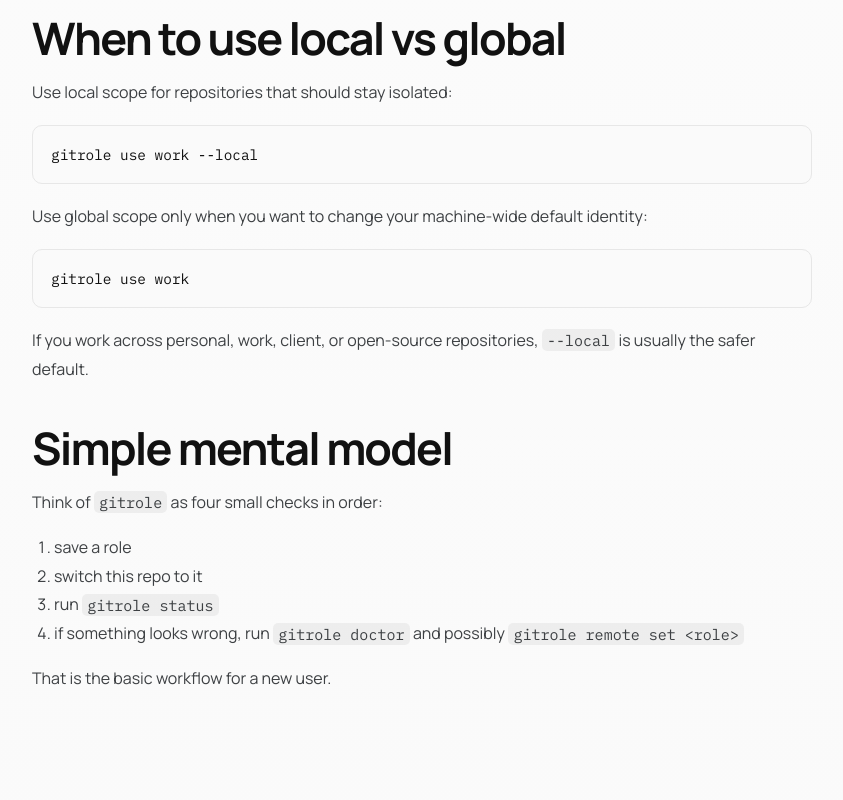
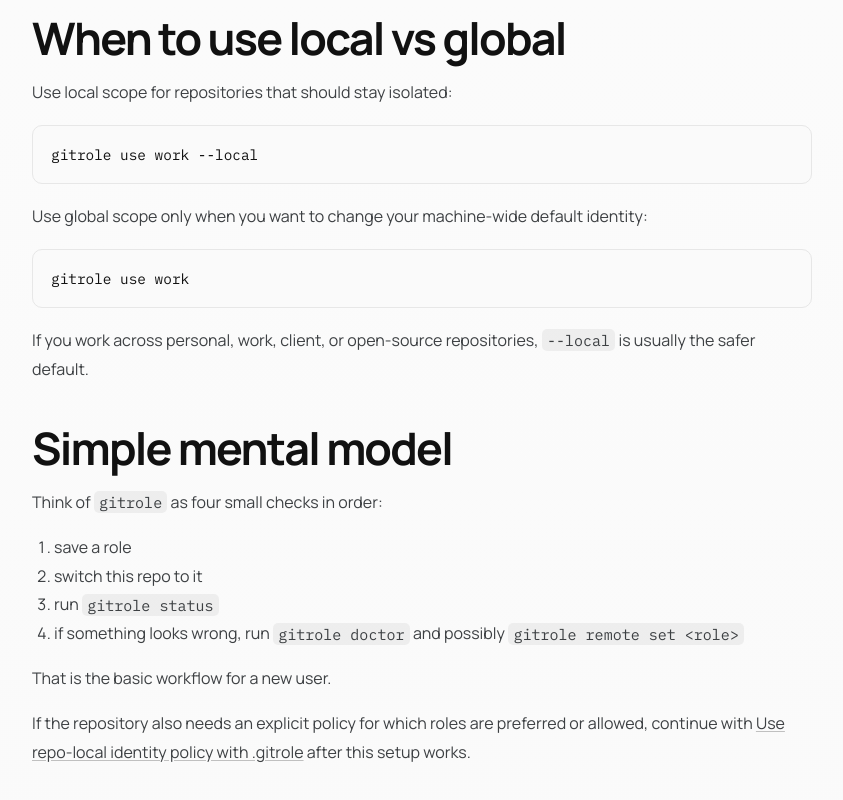
Before and after one commit to synsoftworks/gitrole, an Eleventy site: page docs/guides/use-the-right-git-identity-for-this-repo.md in a window 1280 px wide. Shown: the part 3971-4771 px from the top of the page, without its empty margins (280-1123 px from the left). Built offline with nearby package versions, Linux system fonts and the light colour scheme; Eleventy itself is replaced by a stand-in of ours; code samples lack their colours; files that its build step writes are made by us from their sources.

Commit message:
chore(docs): refine cross-link placement in guides and use cases (#41)
* docs(site): strengthen internal linking and add robots.txt

Improve docs discoverability with stronger contextual links, tighter page
summaries, and a minimal robots file.

Also:
- tighten the homepage summary
- add contextual links from the homepage to the main guide and wrong-account use case
- tighten guide and use-case summaries across the docs site
- add natural cross-links between the main guide, `.gitrole` guide, and key use cases
- tighten the commands page summary
- add `docs/robots.njk` to generate a minimal `robots.txt`
- keep the sitemap and metadata flow intact

Verified with:
- npm run docs:build

* docs(guides): move repo-policy next step to the end

```diff
--- a/docs/guides/use-the-right-git-identity-for-this-repo.md
+++ b/docs/guides/use-the-right-git-identity-for-this-repo.md
@@ -171,3 +171,5 @@ Think of <code>gitrole</code> as four small checks in order:
 4. if something looks wrong, run <code>gitrole doctor</code> and possibly <code>gitrole remote set &lt;role&gt;</code>
 
 That is the basic workflow for a new user.
+
+If the repository also needs an explicit policy for which roles are preferred or allowed, continue with <a href="{{ '/guides/use-repo-local-identity-policy-with-gitrole/' | url }}">Use repo-local identity policy with .gitrole</a> after this setup works.
```
